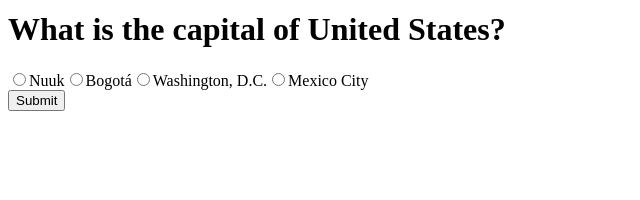
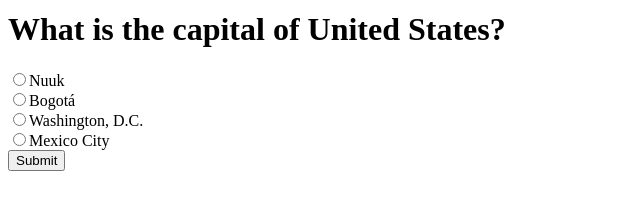
Before and after one commit to mhmh4/world-capitals-quiz, a React (Vite) app: page / in a window 1280 px wide. Shown: the part 322-522 px from the top of the page, without its empty margins (0-640 px from the left). Built offline with nearby package versions, Linux system fonts and the light colour scheme.

Commit message:
Add unique keys

```diff
--- a/src/App.tsx
+++ b/src/App.tsx
@@ -36,10 +36,10 @@ function App() {
             <h1>What is the capital of {country}?</h1>
             {options.map((option, index) => {
               return (
-                <>
+                <div key={index}>
                   <input type="radio" name="option" />
-                  <label key={index}>{option}</label>
-                </>
+                  <label>{option}</label>
+                </div>
               );
             })}
           </div>
```
